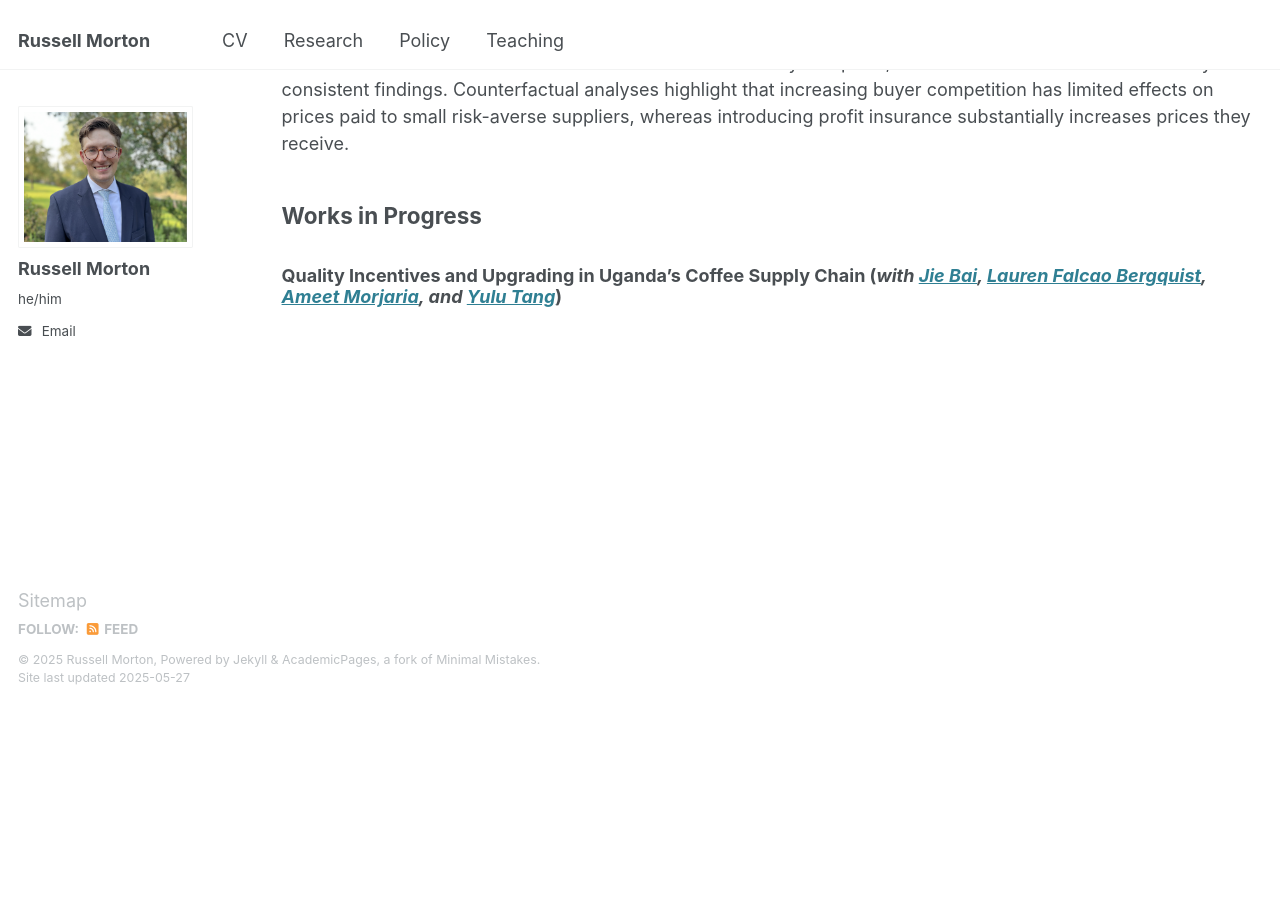
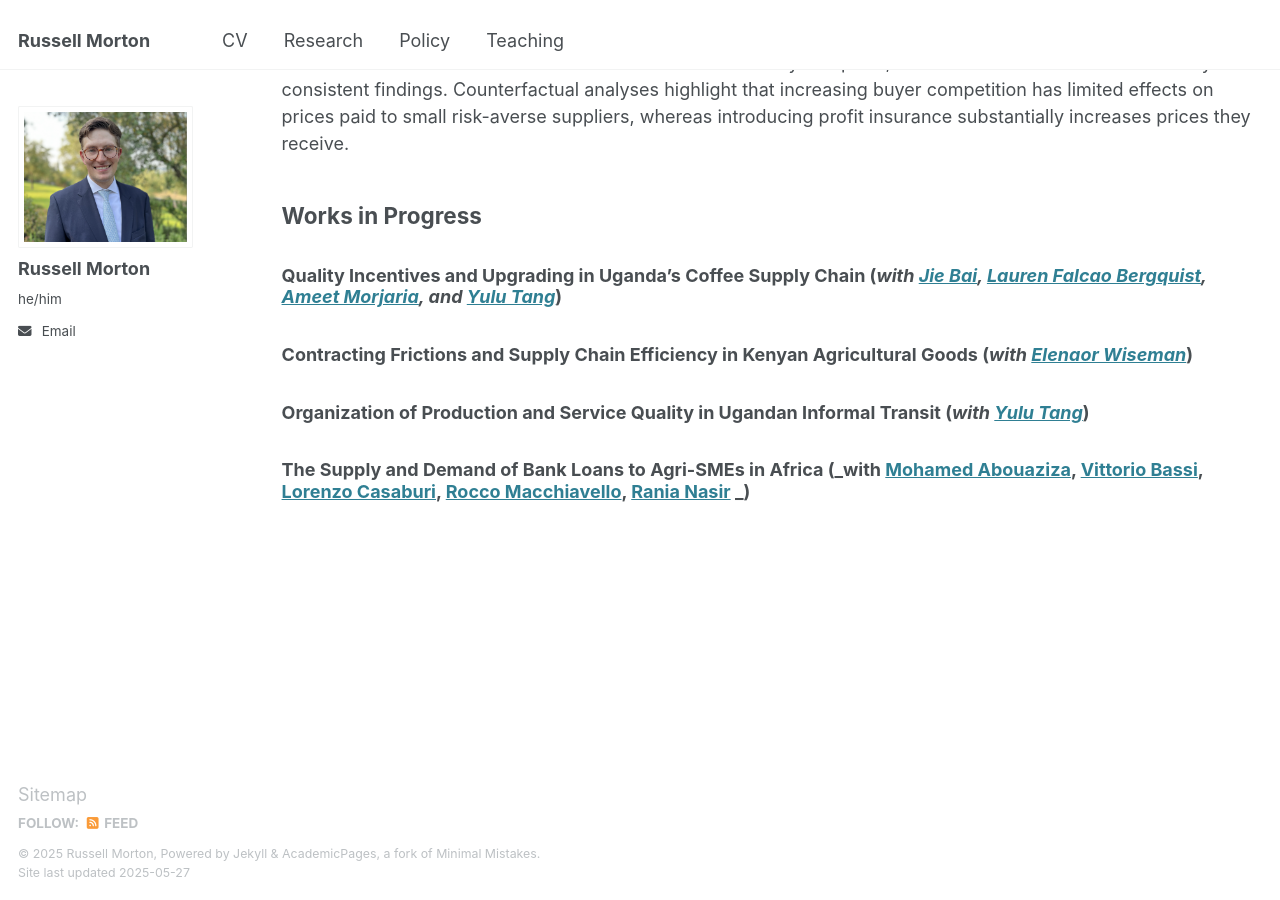
Before and after one commit to rpmorton/rpmorton.github.io, a Jekyll site: the page built from _pages/research.md, in a window 1280 px wide and 900 px high, scrolled down 503 px. Built offline with Jekyll 4.4.1, drawn with Linux system fonts in a browser that asks for light colours; before the commit the page ends 1209 px from its top, so only the background shows below that.

Commit message:
Update research.md

```diff
--- a/_pages/research.md
+++ b/_pages/research.md
@@ -13,3 +13,10 @@ This paper examines creation and distribution of surplus from global value chain
 ## Works in Progress
 
 ### Quality Incentives and Upgrading in Uganda’s Coffee Supply Chain (_with [Jie Bai](https://sites.google.com/site/jiebaiecon/home), [Lauren Falcao Bergquist](https://sites.google.com/site/laurenfbergquist), [Ameet Morjaria](https://sites.google.com/site/ameetmorjaria), and [Yulu Tang](https://sites.google.com/view/yulutang)_)
+
+
+### Contracting Frictions and Supply Chain Efficiency in Kenyan Agricultural Goods  (_with [Elenaor Wiseman](https://www.eleanorwiseman.com/)_)
+
+### Organization of Production and Service Quality in Ugandan Informal Transit (_with [Yulu Tang](https://sites.google.com/view/yulutang)_)
+
+### The Supply and Demand of Bank Loans to Agri-SMEs in Africa (_with [Mohamed Abouaziza](https://sites.google.com/view/mohamed-abouaziza), [Vittorio Bassi](http://www.vittoriobassi.com/), [Lorenzo Casaburi](https://www.econ.uzh.ch/en/people/faculty/casaburi.html), [Rocco Macchiavello](https://sites.google.com/site/roccomacchiavello/), [Rania Nasir](https://www.theigc.org/people/rania-nasir) _)
```
